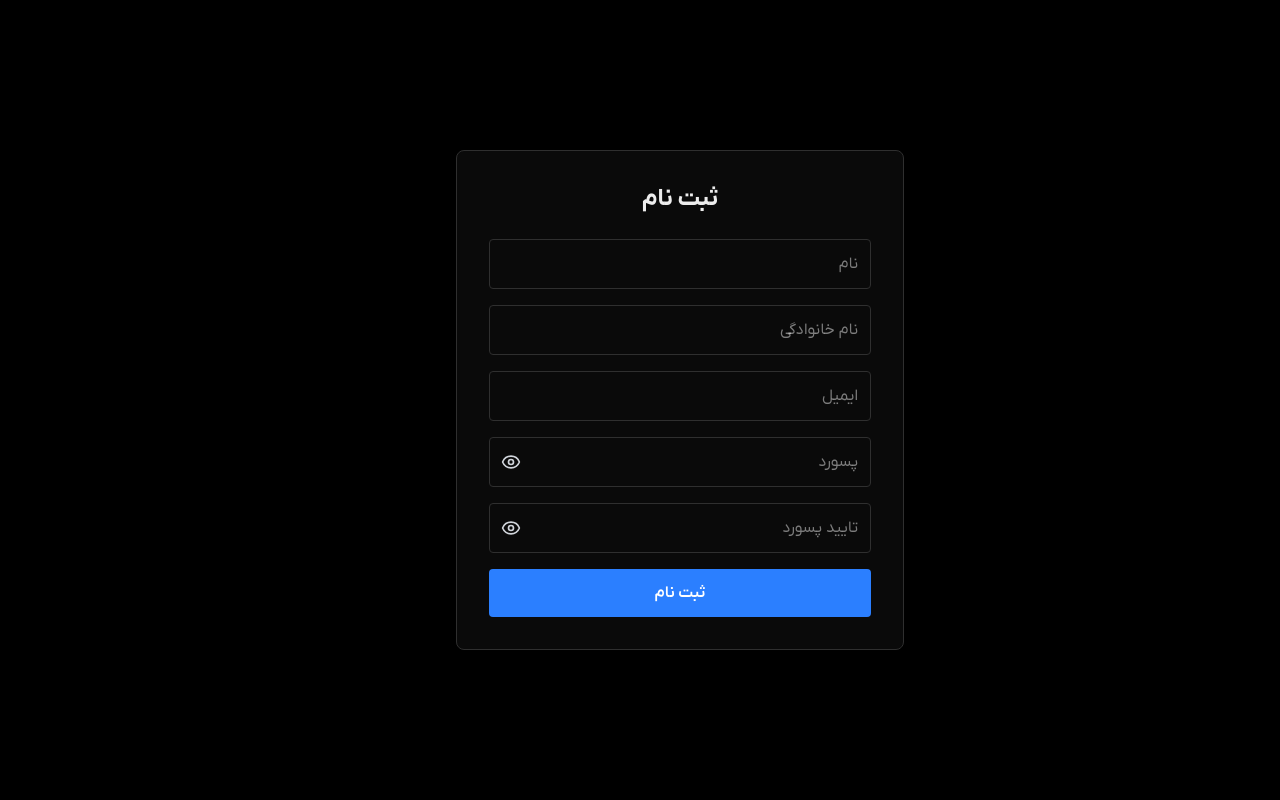
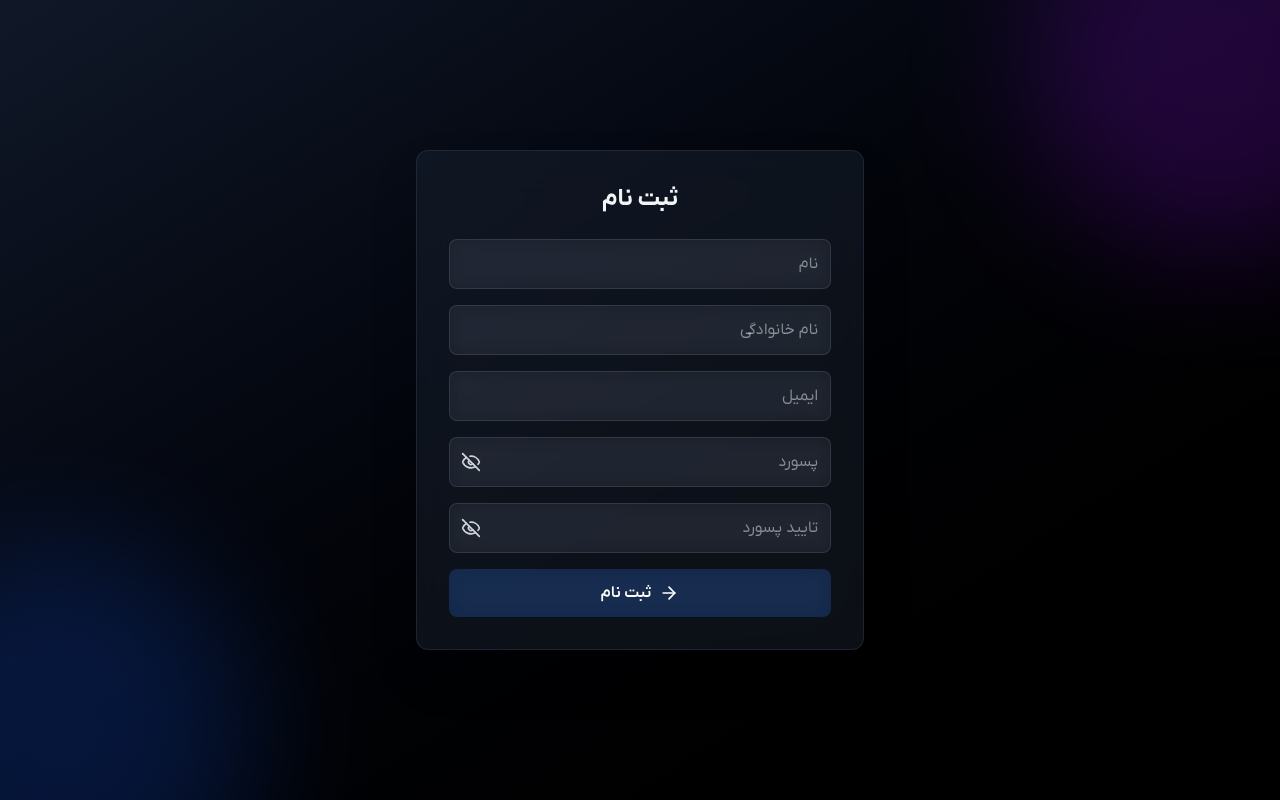
Before and after one commit to hamedhmd88/Dashboard-app, a Next.js app: page /register in a window 1280 px wide. Built offline with nearby package versions, Linux system fonts and the light colour scheme.

Commit message:
chnge form

```diff
--- a/src/app/register/page.tsx
+++ b/src/app/register/page.tsx
@@ -5,6 +5,7 @@ import { useTheme } from "@/components/ThemeProvider";
 import { Eye, EyeOff } from "lucide-react";
 import { useUser } from "@/components/UserContext";
 import { useForm } from "react-hook-form";
+import { ArrowRight } from "lucide-react";
 
 function Register() {
   const { setUser } = useUser();
@@ -30,15 +31,17 @@ function Register() {
   };
 
   return (
-    <div className="min-h-screen flex items-center justify-center bg-[var(--background)] text-[var(--foreground)]">
-      <div className="p-8 rounded-lg shadow-lg w-full max-w-md bg-[var(--component-bg)] border border-[var(--border)]">
+    <div className="min-h-screen flex items-center justify-center bg-gradient-to-br from-gray-900 to-black relative overflow-hidden text-gray-100">
+      <div className="absolute top-0 right-0 w-96 h-96 bg-purple-600 rounded-full filter blur-3xl opacity-20 transform translate-x-1/3 -translate-y-1/3"></div>
+      <div className="absolute bottom-0 left-0 w-96 h-96 bg-blue-600 rounded-full filter blur-3xl opacity-20 transform -translate-x-1/3 translate-y-1/3"></div>
+      <div className="p-8 rounded-xl shadow-2xl w-full max-w-md bg-gray-800/40 backdrop-blur-xl border border-gray-600/30 relative z-10">
         <h2 className="text-2xl font-bold mb-6 text-center">ثبت نام</h2>
         <form onSubmit={handleSubmit((data: any) => onSubmit(data as { name: string; lastName: string }))} className="space-y-4">
           <input
             type="text"
             placeholder="نام"
             {...register("name", { required: "پر کردن این فیلد اجباری است" })}
-            className={`w-full p-3 rounded border bg-[var(--component-bg)] border-[var(--border)] text-[var(--foreground)] focus:outline-none focus:ring-2 focus:ring-blue-500 ${errors.name ? 'border-red-500' : ''}`}
+            className={`w-full p-3 rounded-lg bg-white/5 backdrop-blur-sm border border-gray-500/30 text-gray-100 focus:outline-none focus:ring-2 focus:ring-blue-400/50 transition-all ${errors.name ? 'border-red-500/50' : ''}`}
           />
           {errors.name && <div className="text-red-500 text-sm ">{errors.name.message?.toString()}</div>}
 
@@ -46,7 +49,7 @@ function Register() {
             type="text"
             placeholder="نام خانوادگی"
             {...register("lastName", { required: "پر کردن این فیلد اجباری است" })}
-            className={`w-full p-3 rounded border bg-[var(--component-bg)] border-[var(--border)] text-[var(--foreground)] focus:outline-none focus:ring-2 focus:ring-blue-500 ${errors.lastName ? 'border-red-500' : ''}`}
+            className={`w-full p-3 rounded-lg bg-white/5 backdrop-blur-sm border border-gray-500/30 text-gray-100 focus:outline-none focus:ring-2 focus:ring-blue-400/50 transition-all ${errors.lastName ? 'border-red-500/50' : ''}`}
           />
           {errors.lastName && <div className="text-red-500 text-sm ">{errors.lastName.message?.toString()}</div>}
 
@@ -60,7 +63,7 @@ function Register() {
                 message: "ایمیل معتبر نیست"
               }
             })}
-            className={`w-full p-3 rounded border bg-[var(--component-bg)] border-[var(--border)] text-[var(--foreground)] focus:outline-none focus:ring-2 focus:ring-blue-500 ${errors.email ? 'border-red-500' : ''}`}
+            className={`w-full p-3 rounded-lg bg-white/5 backdrop-blur-sm border border-gray-500/30 text-gray-100 focus:outline-none focus:ring-2 focus:ring-blue-400/50 transition-all ${errors.email ? 'border-red-500/50' : ''}`}
           />
           {errors.email && <div className="text-red-500 text-sm ">{errors.email.message?.toString()}</div>}
 
@@ -75,14 +78,14 @@ function Register() {
                   message: "پسورد باید حداقل ۴ کاراکتر باشد"
                 }
               })}
-              className={`w-full p-3 rounded border bg-[var(--component-bg)] border-[var(--border)] text-[var(--foreground)] focus:outline-none focus:ring-2 focus:ring-blue-500 ${errors.password ? 'border-red-500' : ''}`}
+              className={`w-full p-3 rounded-lg bg-white/5 backdrop-blur-sm border border-gray-500/30 text-gray-100 focus:outline-none focus:ring-2 focus:ring-blue-400/50 transition-all ${errors.password ? 'border-red-500/50' : ''}`}
             />
             <button
               type="button"
               onClick={() => setShowPassword(!showPassword)}
               className="absolute left-3 top-1/2 transform -translate-y-1/2 text-[var(--text-secondary)]"
             >
-              {showPassword ? <EyeOff size={20} /> : <Eye size={20} />}
+              {showPassword ? <Eye size={20} /> : <EyeOff size={20} />}
             </button>
           </div>
           {errors.password && <div className="text-red-500 text-sm ">{errors.password.message?.toString()}</div>}
@@ -95,14 +98,14 @@ function Register() {
                 required: "پر کردن این فیلد اجباری است",
                 validate: (value) => value === watch("password") || "پسوردها یکی نیستند"
               })}
-              className={`w-full p-3 rounded border bg-[var(--component-bg)] border-[var(--border)] text-[var(--foreground)] focus:outline-none focus:ring-2 focus:ring-blue-500 ${errors.confirmPassword ? 'border-red-500' : ''}`}
+              className={`w-full p-3 rounded-lg bg-white/5 backdrop-blur-sm border border-gray-500/30 text-gray-100 focus:outline-none focus:ring-2 focus:ring-blue-400/50 transition-all ${errors.confirmPassword ? 'border-red-500/50' : ''}`}
             />
             <button
               type="button"
               onClick={() => setShowConfirmPassword(!showConfirmPassword)}
               className="absolute left-3 top-1/2 transform -translate-y-1/2 text-[var(--text-secondary)]"
             >
-              {showConfirmPassword ? <EyeOff size={20} /> : <Eye size={20} />}
+              {showConfirmPassword ? <Eye size={20} /> : <EyeOff size={20} />}
             </button>
           </div>
           {errors.confirmPassword && <div className="text-red-500 text-sm ">{errors.confirmPassword.message?.toString()}</div>}
@@ -110,7 +113,7 @@ function Register() {
           <button
             type="submit"
             disabled={loading}
-            className={`w-full p-3 rounded bg-blue-500 text-white font-semibold hover:bg-blue-600 transition disabled:opacity-50 flex items-center justify-center cursor-pointer`}
+            className={`w-full p-3 rounded-lg bg-blue-500/20 backdrop-blur-md text-white font-semibold hover:bg-blue-600/30 hover:backdrop-blur-lg transition-all disabled:opacity-50 flex items-center justify-center cursor-pointer group`}
           >
             {loading ? (
               <svg className="animate-spin h-5 w-5 mr-3" viewBox="0 0 24 24">
@@ -118,7 +121,10 @@ function Register() {
                 <path className="opacity-75" fill="currentColor" d="M4 12a8 8 0 018-8V0C5.373 0 0 5.373 0 12h4zm2 5.291A7.962 7.962 0 014 12H0c0 3.042 1.135 5.824 3 7.938l3-2.647z" />
               </svg>
             ) : (
-              "ثبت نام"
+              <>
+                <ArrowRight className="ml-2 h-5 w-5 transition-transform group-hover:translate-x-1" />
+                ثبت نام
+              </>
             )}
           </button>
         </form>
```
